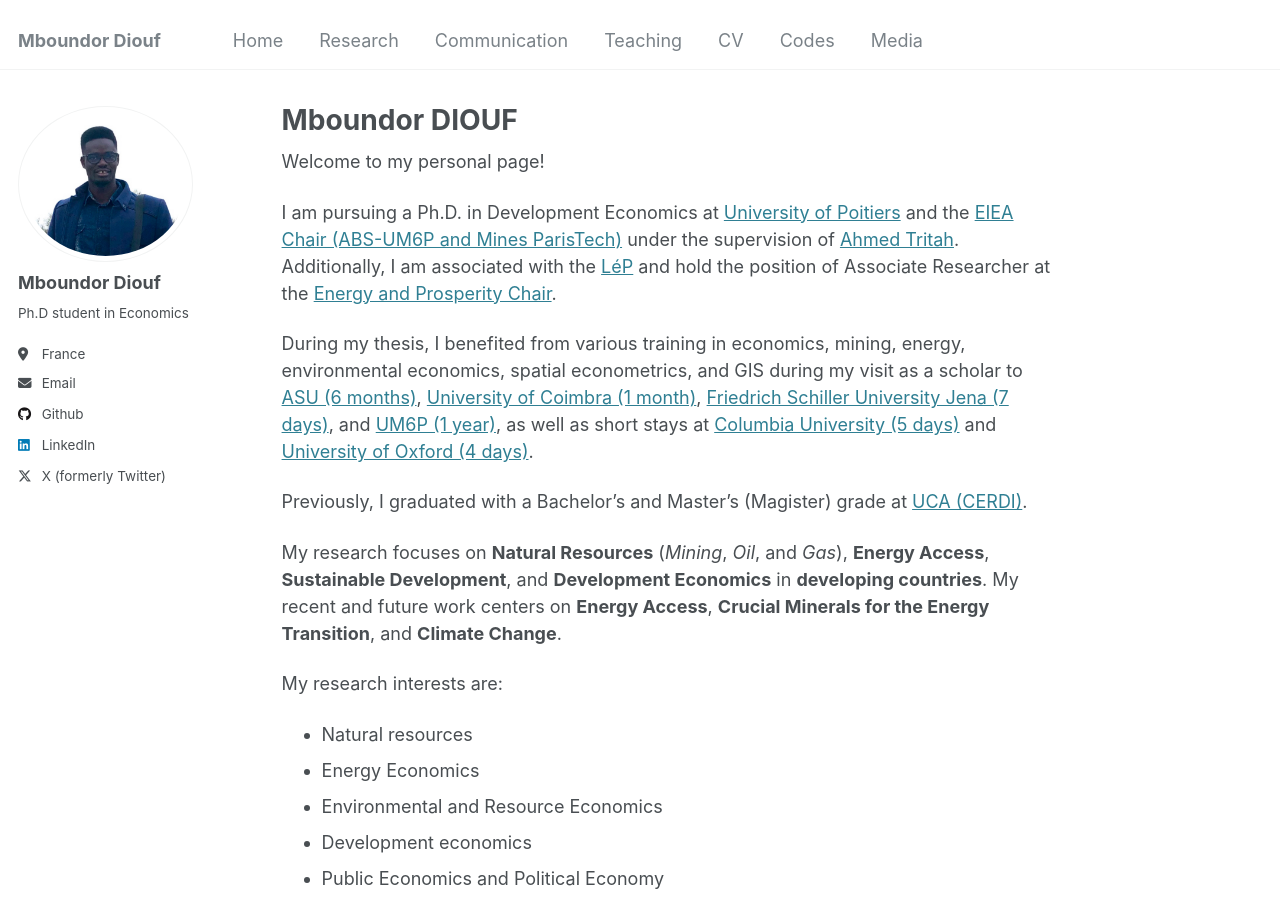
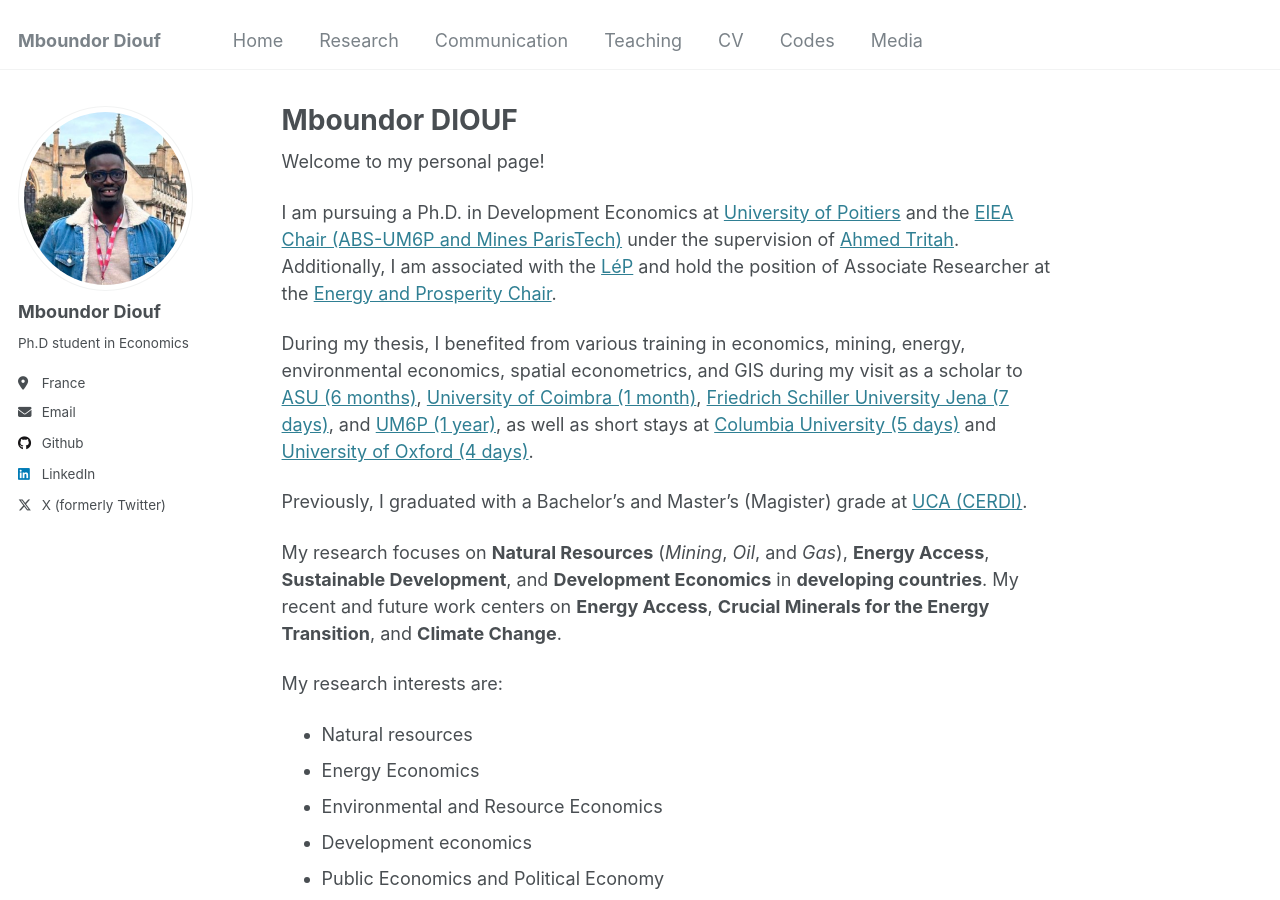
Before and after one commit to mboundordiouf/mboundordiouf.github.io, a Jekyll site: the page built from _pages/about.md, in a window 1280 px wide and 900 px high. Built offline with Jekyll 4.4.1, drawn with Linux system fonts in a browser that asks for light colours.

Commit message:
Update _config.yml

```diff
--- a/_config.yml
+++ b/_config.yml
@@ -78,11 +78,11 @@ analytics:
     tracking_id          :
 
 
-
+# "Diouf_web_profile.png" "Mboundor_profil_github.jpg" "Mboundor_profil.jpg"  "Mboundor_DIOUF_Photo_profil.jpg"
 # Site Author
 author:
   name             : "Mboundor Diouf"
-  avatar           : "Mboundor_DIOUF_Photo_profil.jpg"
+  avatar           : "Mboundor_profil.jpg"
   bio              : "Ph.D student in Economics"
   location         : "France"
   employer         :
```
